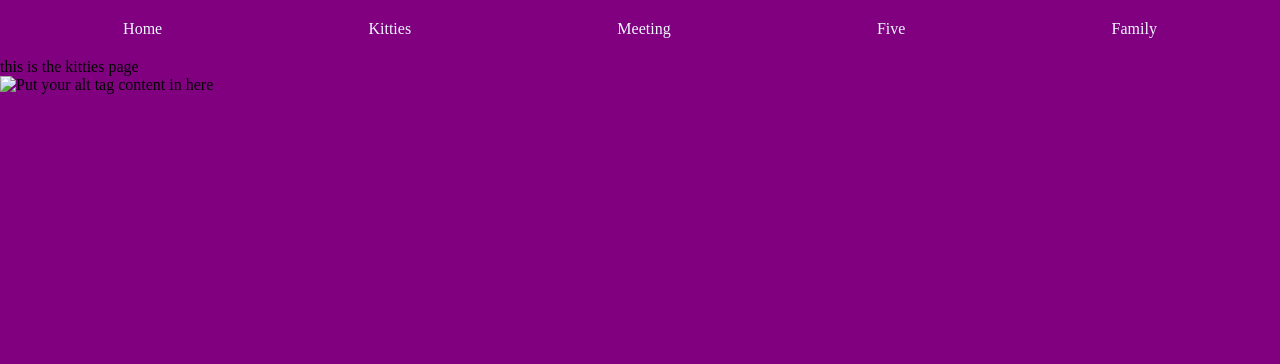
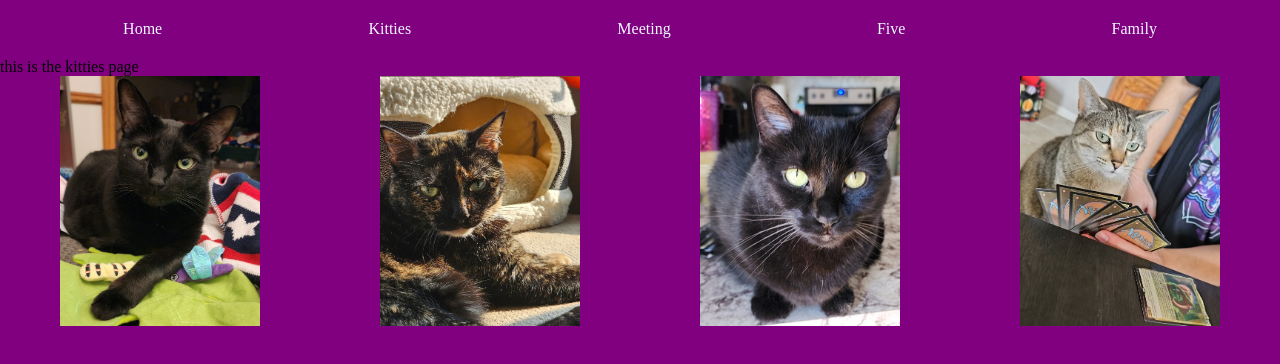
Before and after one commit to Pixie-Dust93/final, a plain HTML site: page kitties.html in a window 1280 px wide. Drawn offline with Linux system fonts and the light colour scheme.

Commit message:
photosok

```diff
--- a/kitties.html
+++ b/kitties.html
@@ -18,8 +18,10 @@
       </nav>
       <p>this is the kitties page</p>
       <div class="photos">
-
+        <img src="asset/echo.jpg" width="200">
+        <img src="asset/holly.jpg" width="200">
+        <img src="asset/sigrid.jpg" width="200">
+        <img src="asset/sookie.jpg" width="200">
       </div>
 </body>
 </html>
-<img src="filename.jpg" alt="Put your alt tag content in here">
--- a/main.css
+++ b/main.css
@@ -20,3 +20,13 @@ a {
     color: aliceblue;
 
 }
+
+img{
+    width: 200px;
+    height: 250px;
+}
+
+.photos{
+    display: flex;
+    justify-content: space-around;
+}
```
